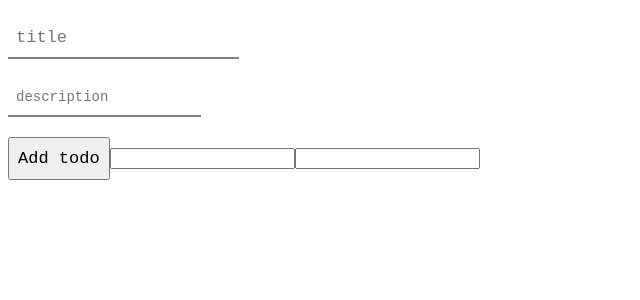
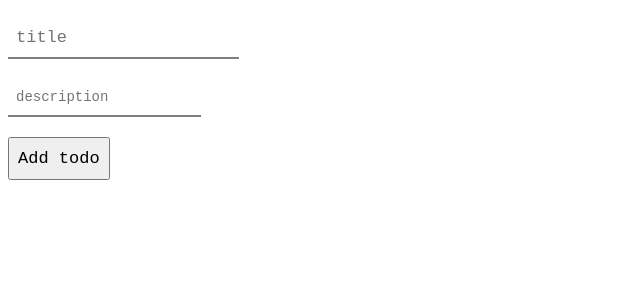
Before and after one commit to HeyAdin/react-todo, a React (Vite) app in the folder frontend/: page / in a window 1280 px wide. Shown: the top 300 px of the page, without its empty margins (0-640 px from the left). Built offline with nearby package versions, Linux system fonts and the light colour scheme.

Commit message:
styled todo component

```diff
--- a/frontend/src/component/CreateTodo.jsx
+++ b/frontend/src/component/CreateTodo.jsx
@@ -22,7 +22,5 @@ export function CreateTodo(){
             fontSize : "17px",
             fontFamily: "monospace"
         }}>Add todo</button>
-        <input type="text" />
-        <input type="text" />
     </div>
 }
```
